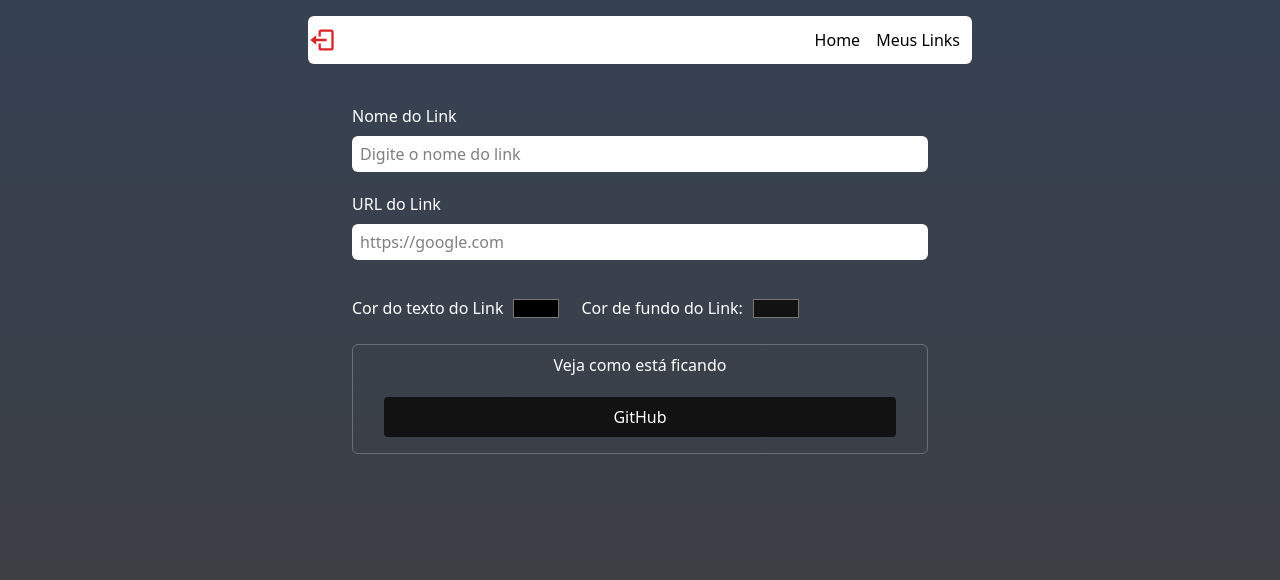
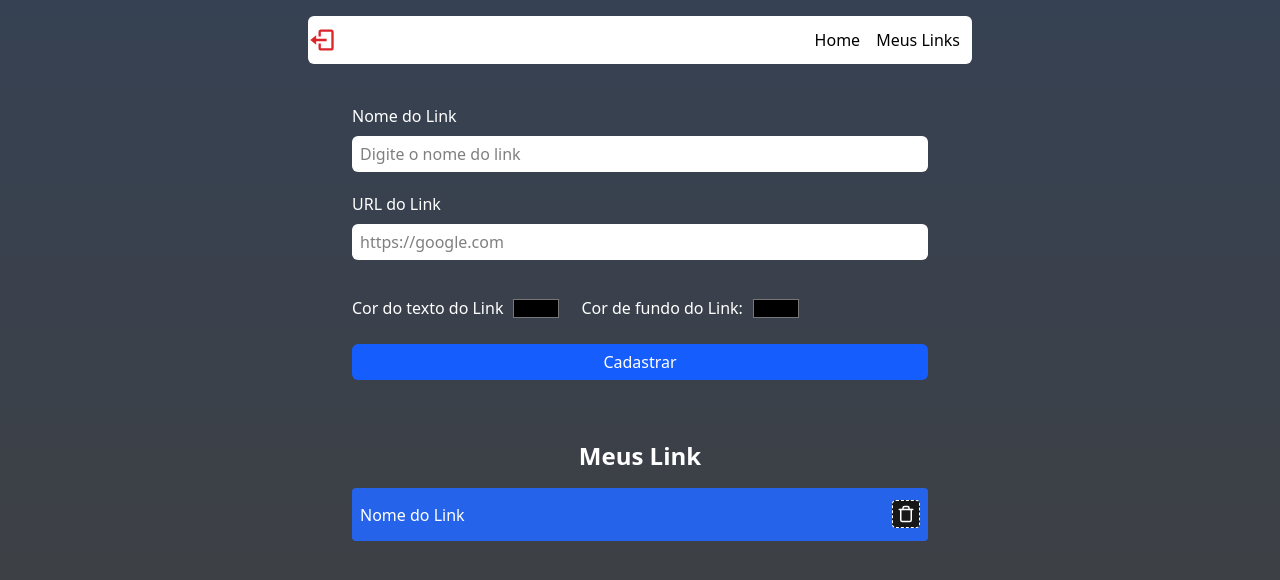
Before and after one commit to DorigonBruno/LinkTree, a React (Vite) app: page /admin in a window 1280 px wide. Shown: the top 580 px of the page. Built offline with nearby package versions, Linux system fonts and the light colour scheme; no server answers; sample sign-in values are in the browser's storage.

Commit message:
build reactive button and section links

```diff
--- a/src/pages/admin/Admin.tsx
+++ b/src/pages/admin/Admin.tsx
@@ -1,12 +1,13 @@
 import { useState } from "react";
 import Header from "../../components/header/Header";
 import Input from "../../components/input/Input";
+import { FiTrash } from "react-icons/fi";
 
 const Admin = () => {
-  const [name, setNameInput] = useState("");
+  const [nameInput, setNameInput] = useState("");
   const [url, setUrl] = useState("");
   const [textColorInput, setTextColorInput] = useState("#fff");
-  const [backgroundColorInput, setBackgroundColorInput] = useState("#121212");
+  const [backgroundColorInput, setBackgroundColorInput] = useState("#000");
 
   return (
     <div className="flex flex-col items-center w-full min-h-screen pb-7 px-2">
@@ -17,7 +18,7 @@ const Admin = () => {
         <Input
           type="text"
           placeholder="Digite o nome do link"
-          value={name}
+          value={nameInput}
           onChange={(e) => setNameInput(e.target.value)}
         />
 
@@ -53,6 +54,7 @@ const Admin = () => {
           </div>
         </section>
 
+        {nameInput !== "" && (
           <div className="flex items-center justify-start flex-col mb-7 p-2 border-gray-100/25 border rounded-md">
             <label className="text-white font-medium mb-3">
               Veja como está ficando
@@ -66,11 +68,34 @@ const Admin = () => {
               }}
             >
               <p className="font-medium" style={{ color: textColorInput }}>
-              GitHub
+                {nameInput}
               </p>
             </article>
           </div>
+        )}
+
+        <button
+          className="bg-blue-600 font-medium h-9 rounded-md text-white gap-4 flex justify-center items-center mb-7 cursor-pointer"
+          type="submit"
+        >
+          Cadastrar
+        </button>
       </form>
+
+      <h2 className="font-bold text-white text-2xl mb-4">Meus Link</h2>
+
+      <article
+        className="flex justify-between items-center w-11/12 max-w-xl rounded py-3 px-2 mb-2 font-medium select-none"
+        style={{ backgroundColor: "#2563eb", color: "#FFF" }}
+      >
+        <p>Nome do Link</p>
+
+        <div>
+          <button className="cursor-pointer border border-dashed p-1 rounded bg-neutral-900">
+            <FiTrash size={18} color="#FFF" />
+          </button>
+        </div>
+      </article>
     </div>
   );
 };
```
Lines whose indentation alone changed are shown as unchanged.
